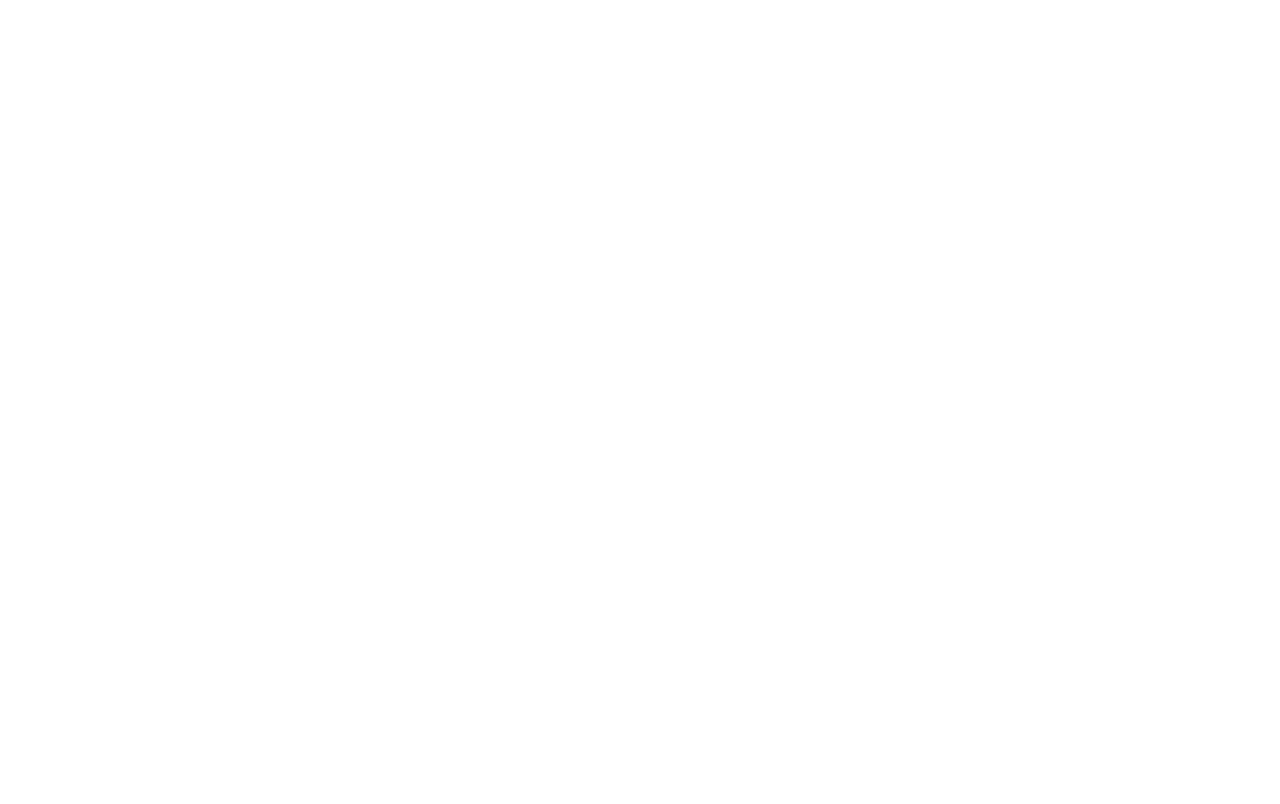
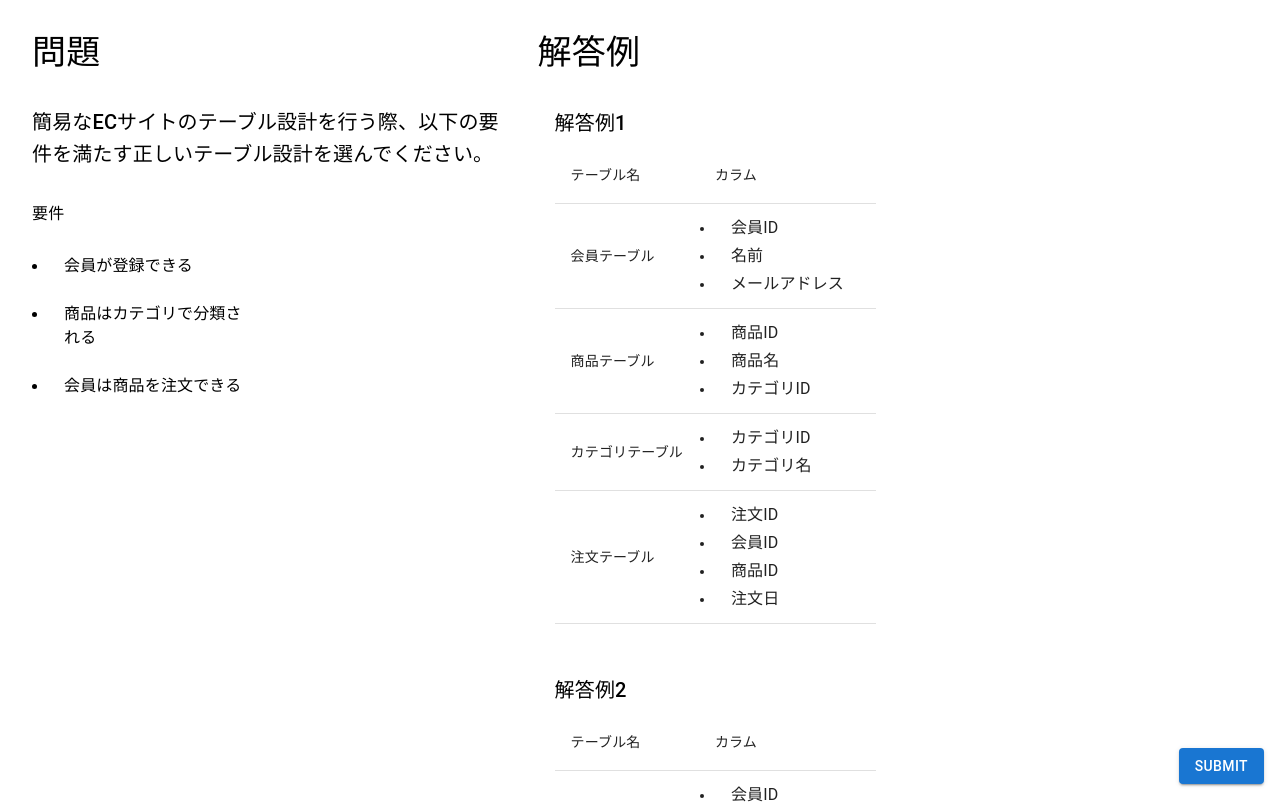
Before and after one commit to maryuka/AtSystemEngineering, a React (Vite) app: page /question in a window 1280 px wide. Before the commit this address had no page. Shown: the top 804 px of the page. Built offline with nearby package versions, Linux system fonts and the light colour scheme; what @toolpad/core would draw is missing.

Commit message:
Questionページ実装

```diff
--- a/src/App.tsx
+++ b/src/App.tsx
@@ -3,6 +3,7 @@
 import { Dashboard } from '@mui/icons-material';
 import { Routes, Route } from 'react-router-dom';
 import Page from './Page.tsx';
+import Question from './Question.tsx';
 
 const NAVIGATION: Navigation = [
     {
@@ -21,7 +22,7 @@
         <AppProvider theme={theme} navigation={NAVIGATION}>
             <Routes>
                 <Route index element={<Page />} />
-                {/* <Route path="page" element={<Page />} /> */}
+                <Route path="/question" element={<Question />} />
             </Routes>
         </AppProvider>
     )
--- /dev/null
+++ b/src/Question.tsx
@@ -0,0 +1,175 @@
+import { Container, Typography, Box, List, ListItem, ListItemText, TableContainer, Table, TableHead, TableRow, TableCell, TableBody, Button } from '@mui/material';
+import NavigateButton from './NavigationButton';
+import { useState } from 'react';
+
+const answers = [
+    {
+      title: '解答例1',
+      content: `
+        会員テーブル:
+        - 会員ID
+        - 名前
+        - メールアドレス
+
+        商品テーブル:
+        - 商品ID
+        - 商品名
+        - カテゴリID
+
+        カテゴリテーブル:
+        - カテゴリID
+        - カテゴリ名
+
+        注文テーブル:
+        - 注文ID
+        - 会員ID
+        - 商品ID
+        - 注文日
+      `,
+    },
+    {
+      title: '解答例2',
+      content: `
+        会員テーブル:
+        - 会員ID
+        - 名前
+        - メールアドレス
+        - 住所
+
+        商品テーブル:
+        - 商品ID
+        - 商品名
+        - カテゴリID
+        - 価格
+
+        カテゴリテーブル:
+        - カテゴリID
+        - カテゴリ名
+
+        注文テーブル:
+        - 注文ID
+        - 会員ID
+        - 商品ID
+        - 注文日
+        - 数量
+      `,
+    },
+    {
+      title: '解答例3',
+      content: `
+        会員テーブル:
+        - 会員ID
+        - 名前
+        - メールアドレス
+        - 電話番号
+
+        商品テーブル:
+        - 商品ID
+        - 商品名
+        - カテゴリID
+        - 在庫数
+
+        カテゴリテーブル:
+        - カテゴリID
+        - カテゴリ名
+
+        注文テーブル:
+        - 注文ID
+        - 会員ID
+        - 商品ID
+        - 注文日
+        - 配送先住所
+      `,
+    },
+];
+
+const renderTable = (content: string) => {
+    const tables = content.trim().split('\n\n').map(table => {
+      const lines = table.trim().split('\n');
+      const tableName = lines[0].replace(':', '');
+      const columns = lines.slice(1).map(line => line.replace('-', '').trim());
+      return { tableName, columns };
+    });
+
+    return (
+      <TableContainer>
+        <Table>
+          <TableHead>
+            <TableRow>
+              <TableCell>テーブル名</TableCell>
+              <TableCell>カラム</TableCell>
+            </TableRow>
+          </TableHead>
+          <TableBody>
+            {tables.map((table, index) => (
+              <TableRow key={index} sx={{ paddingY: 0 }}>
+                <TableCell sx={{ paddingY: 0 }}>{table.tableName}</TableCell>
+                <TableCell sx={{ paddingY: 0 }}>
+                  <List>
+                    {table.columns.map((column, idx) => (
+                      <ListItem key={idx} sx={{ listStyleType: 'disc', display: 'list-item', paddingY: 0 }}>
+                        <ListItemText primary={column} />
+                      </ListItem>
+                    ))}
+                  </List>
+                </TableCell>
+              </TableRow>
+            ))}
+          </TableBody>
+        </Table>
+      </TableContainer>
+    );
+};
+
+
+export default function Qestion() {
+  const [selectedAnswer, setSelectedAnswer] = useState<number | null>(null);
+  const handleAnswerClick = (answer: number) => {
+    setSelectedAnswer(answer);
+  };
+
+  return (
+    <Container maxWidth="xl">
+      <Box sx={{ my: 4, display: 'flex', flexDirection: 'row', gap: 4 }}>
+        <Box sx={{ display: 'flex', width: '40%', flexDirection: 'column', gap: 4 }}>
+          <Typography variant="h4">問題</Typography>
+          <Typography variant="h6">簡易なECサイトのテーブル設計を行う際、以下の要件を満たす正しいテーブル設計を選んでください。</Typography>
+          <Box sx={{ display: 'flex', width: '50%', flexDirection: 'column', gap: 1 }}>
+            <Typography variant="body1">要件</Typography>
+            <List sx={{ pl: 2 }}>
+              <ListItem sx={{ listStyleType: 'disc', display: 'list-item' }}>
+                <ListItemText primary="会員が登録できる" />
+              </ListItem>
+              <ListItem sx={{ listStyleType: 'disc', display: 'list-item' }}>
+                <ListItemText primary="商品はカテゴリで分類される" />
+              </ListItem>
+              <ListItem sx={{ listStyleType: 'disc', display: 'list-item' }}>
+                <ListItemText primary="会員は商品を注文できる" />
+              </ListItem>
+            </List>
+          </Box>
+        </Box>
+        <Box sx={{ display: 'flex', width: '60%', flexDirection: 'column' }}>
+          <Typography variant="h4">解答例</Typography>
+          <Box sx={{ display: 'flex', flexDirection: 'row', flexWrap: 'wrap', gap: 2, marginTop: 2 }}>
+            {answers.map((answer, index) => (
+              <Box
+                key={index}
+                sx={{ border: '1px solid', padding: 2, cursor: 'pointer', borderColor: index === selectedAnswer ? 'red' : 'white',}}
+                onClick={() => handleAnswerClick(index)}
+              >
+                <Typography variant="h6">{answer.title}</Typography>
+                  <Box sx={{ mt: 1 }}>
+                    {renderTable(answer.content)}
+                  </Box>
+              </Box>
+            ))}
+          </Box>
+        </Box>
+      </Box>
+      <Box sx={{ position: 'fixed', bottom: 16, right: 16 }}>
+        <Button variant="contained" color="primary">Submit</Button>
+      </Box>
+    </Container>
+  );
+}
```
